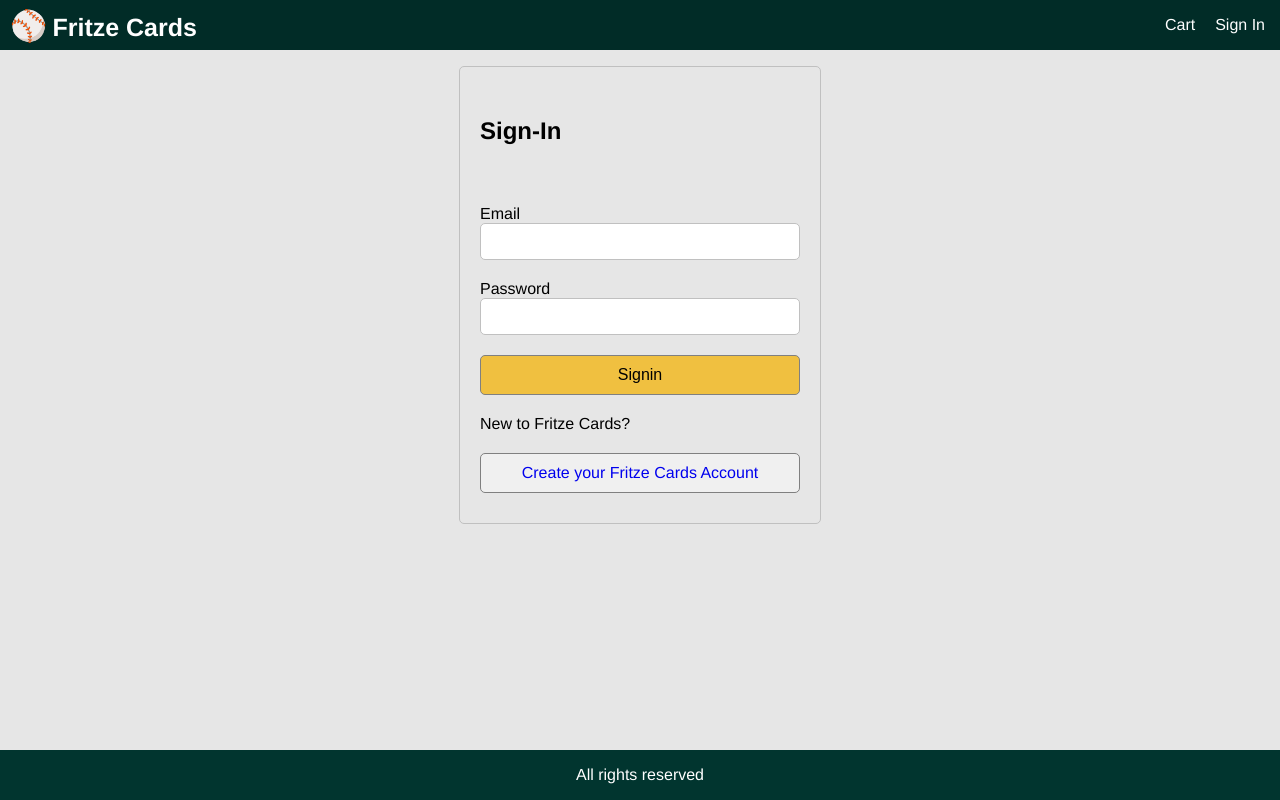
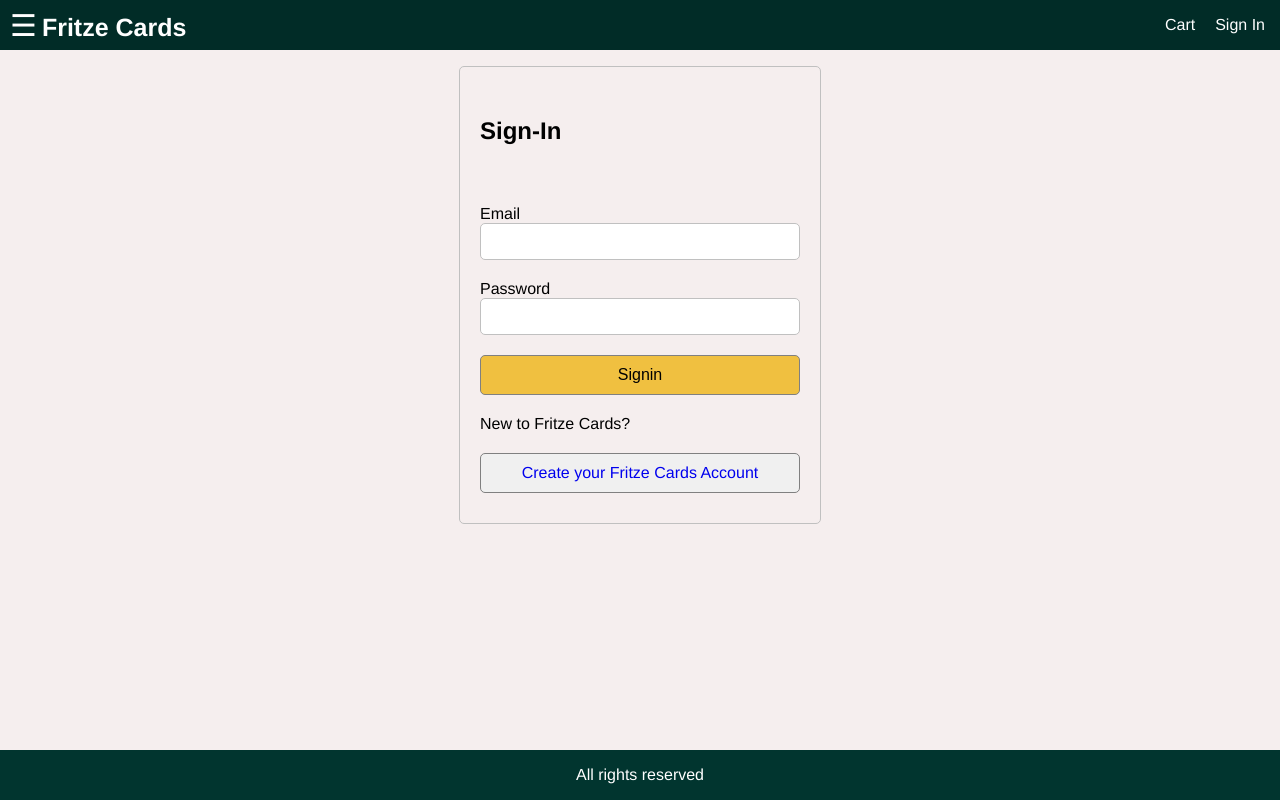
Before and after one commit to Lfritze/jayrow, a React (Create React App) app in the folder frontend/: page /signin in a window 1280 px wide. Built offline with nearby package versions, Linux system fonts and the light colour scheme.

Commit message:
styling changes and icon hover

```diff
--- a/frontend/src/App.js
+++ b/frontend/src/App.js
@@ -35,7 +35,7 @@ function App() {
       <header className="header">
         <div className="brand">
           <button onClick={openMenu}>
-            &#9918;
+            &#9776;
           </button>
           <Link to="/">Fritze Cards</Link>
         </div>
--- a/frontend/src/index.css
+++ b/frontend/src/index.css
@@ -7,7 +7,7 @@ body {
   font: 1.6rem Helvetica;
   height: 100vh;
   margin: 0;
-  background-color: #e6e6e6;
+  background-color: #f5eeee;
   /* background-color: #efefef; */
   /* background-image: url("resources/Grass.JPG"); */
 }
@@ -153,7 +153,7 @@ a:hover {
   transition: all .5se;
   transform: translateX(-30rem);
   width: 30rem;
-  background-color: #e78b4e;
+  background-color: rgb(230, 233, 230);
   height: 100%;
 }
 
```
